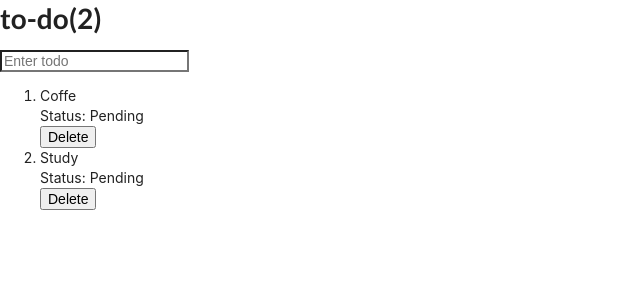
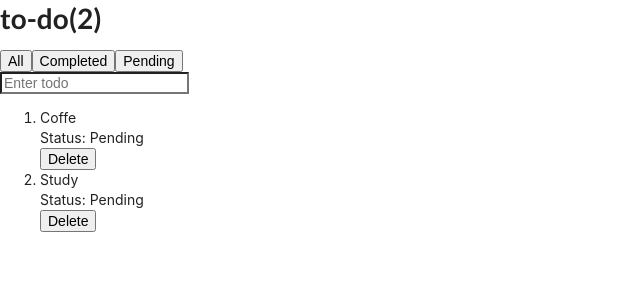
Before and after one commit to Nickx58/react, a React (Create React App) app: page /todos in a window 1280 px wide. Shown: the top 300 px of the page, without its empty margins (0-640 px from the left). Built offline with nearby package versions, Linux system fonts and the light colour scheme.

Commit message:
Added Filter in todo list

```diff
--- a/src/components/Todo.js
+++ b/src/components/Todo.js
@@ -1,5 +1,4 @@
 import React, { Component } from "react";
-import "../App.css";
 
 class Todo extends Component {
   constructor(props) {
@@ -17,8 +16,13 @@ class Todo extends Component {
           status: "Pending",
         },
       ],
+      allTodos: [],
     };
     this.inputRef = React.createRef();
+  }
+
+  componentDidMount() {
+    this.setState({ allTodos: this.state.todos });
   }
 
   addTodo = (e) => {
@@ -28,7 +32,7 @@ class Todo extends Component {
         ...todos,
         { task: e.target.value, status: "Pending", id: todos.length + 1 },
       ];
-      this.setState({ todos: newList });
+      this.setState({ todos: newList, allTodos: newList });
       this.inputRef.current.value = "";
     }
   };
@@ -51,11 +55,26 @@ class Todo extends Component {
     }));
   };
 
+  filterTodo = (key) => {
+    if (key === "all") {
+      this.setState({ todos: this.state.allTodos });
+      return;
+    }
+    let newList = this.state.allTodos.filter((todo) => {
+      return todo.status === key;
+    });
+    this.setState({ todos: newList });
+  };
+
   render() {
     const { todos } = this.state;
     return (
       <div>
         <h1>to-do({todos.length})</h1>
+        <button onClick={() => this.filterTodo("all")}>All</button>
+        <button onClick={() => this.filterTodo("Completed")}>Completed</button>
+        <button onClick={() => this.filterTodo("Pending")}>Pending</button>
+        <br />
         <input
           type="text"
           ref={this.inputRef}
```
